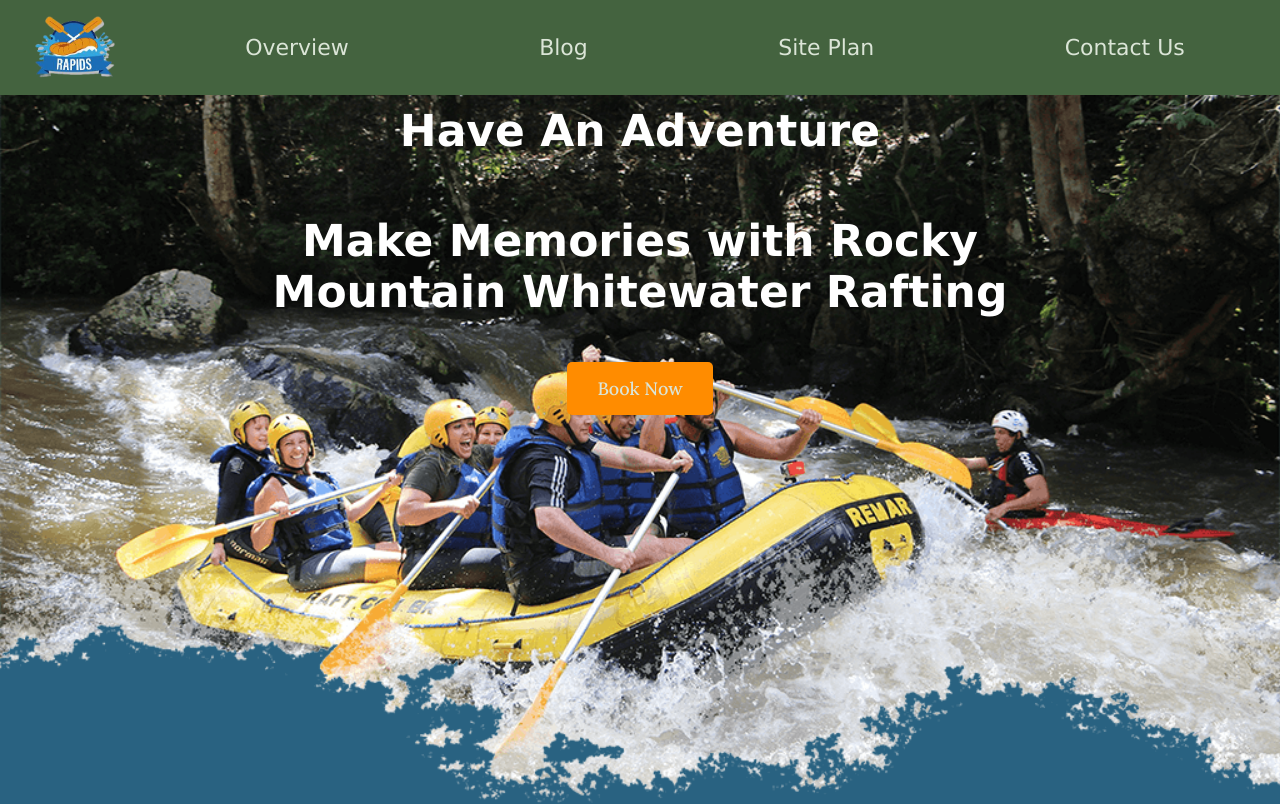
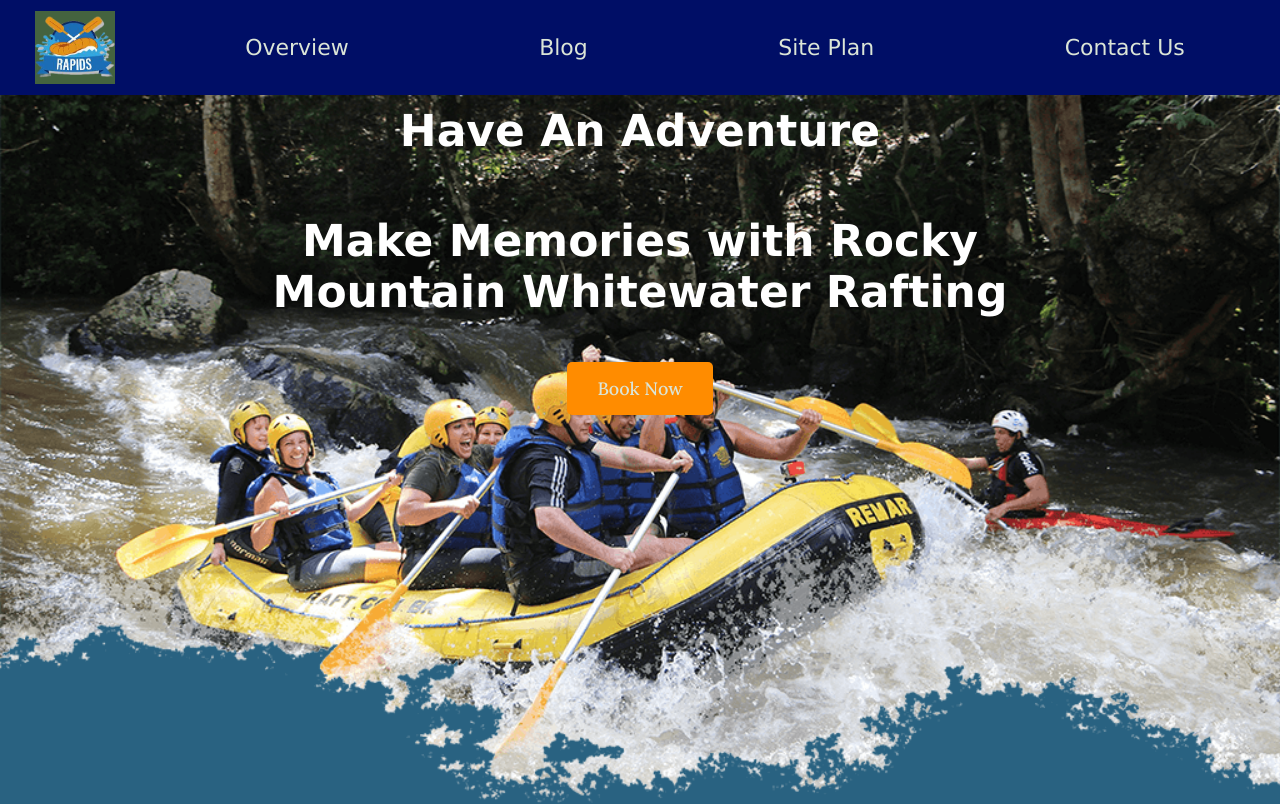
Before and after one commit to Yan-KAH/Yan-KAH.github.io, a plain HTML site: page wwr/index.html in a window 1280 px wide. Shown: the top 804 px of the page. Drawn offline with Linux system fonts and the light colour scheme; a web font is replaced by a local one.

Commit message:
Changing main banner color

```diff
--- a/wwr/styles/style.css
+++ b/wwr/styles/style.css
@@ -14,7 +14,7 @@ Fonts are separated by a & */
     margin: 0 auto;
 }
 header {
-    background-color: #44633F;
+    background-color: #000e66;
     display: grid;
     grid-template-columns: 150px auto;
 }
```
